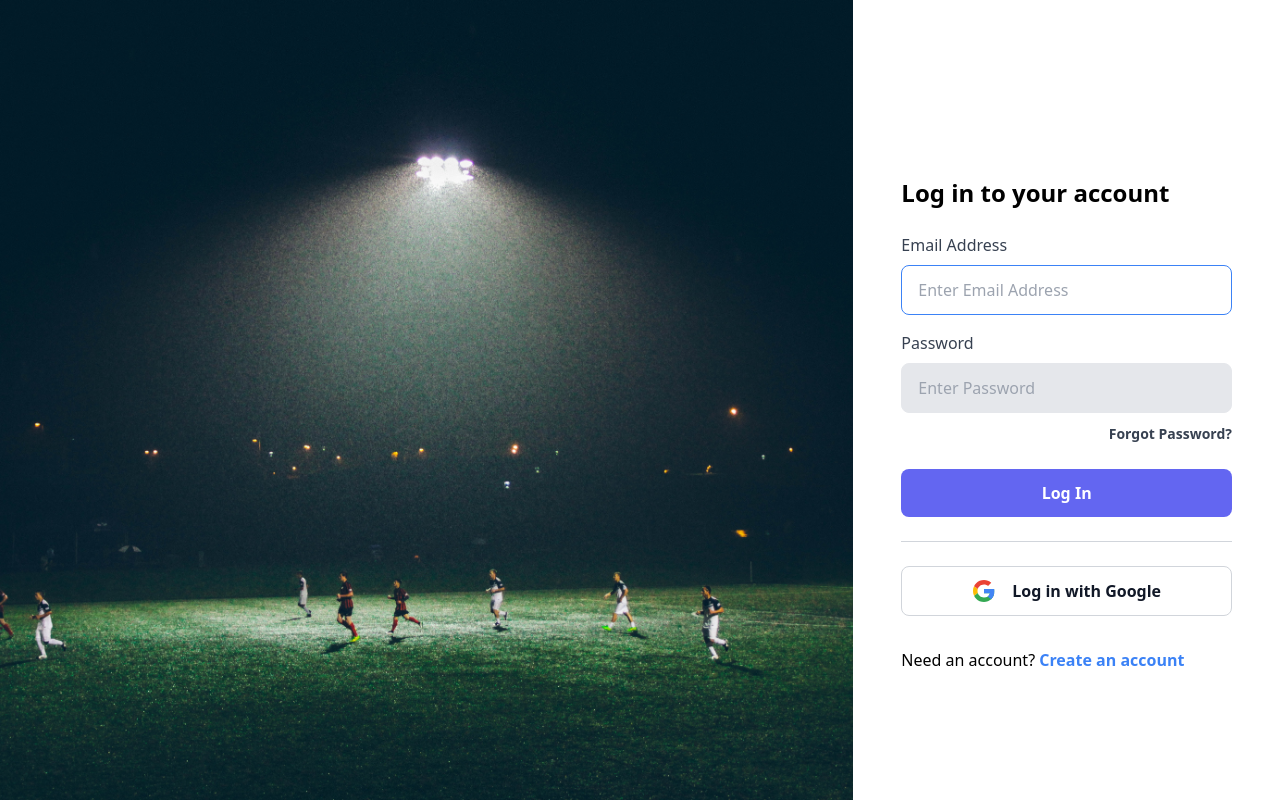
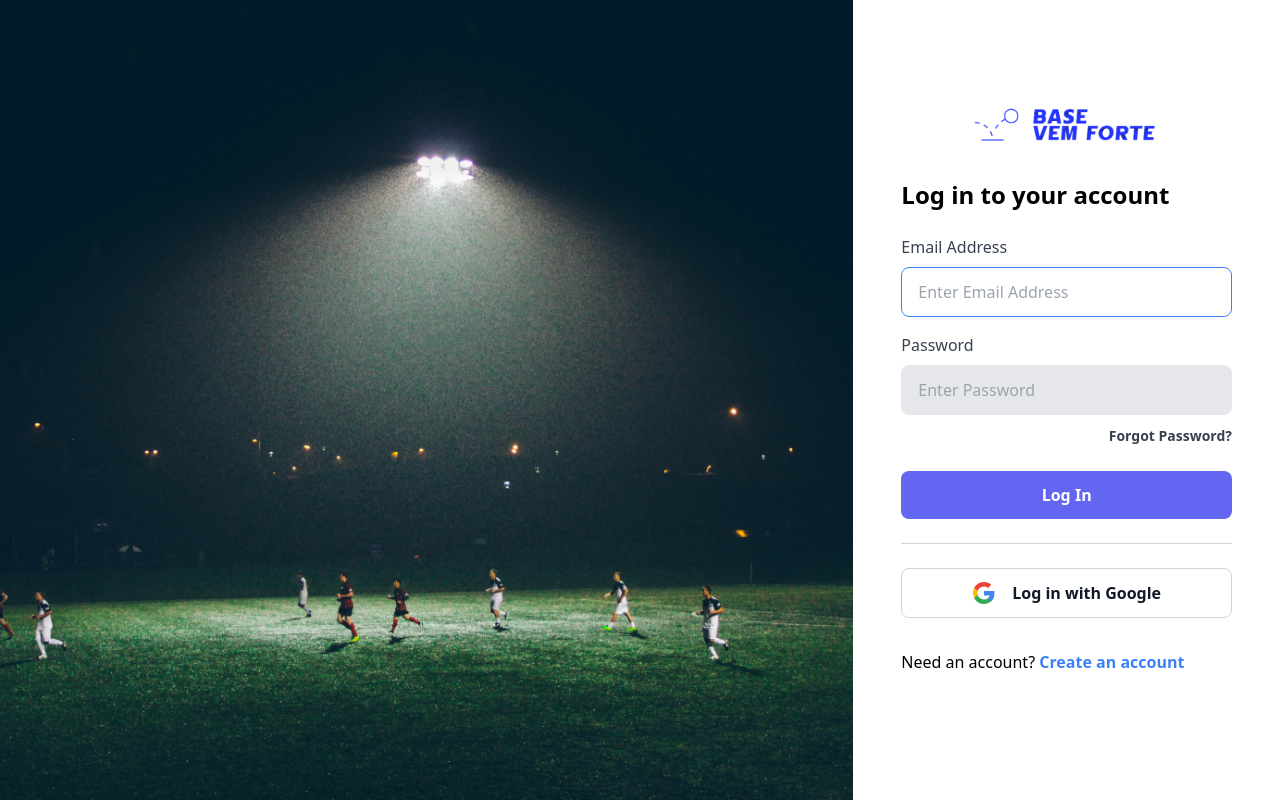
Before and after one commit to bolodissenoura/base-fut, a Next.js app: page / in a window 1280 px wide. Built offline with nearby package versions, Linux system fonts and the light colour scheme.

Commit message:
feat: logo on login page

```diff
--- a/src/pages/index.tsx
+++ b/src/pages/index.tsx
@@ -22,7 +22,9 @@ export default function Home() {
 
             <div className="w-full h-100">
 
-
+              <div className="w-100 h-1 flex justify-center items-center">
+                <Image src="/logo.png" alt="aa" width={200} height={30} className="object-cover" />
+              </div>
               <h1 className="text-xl md:text-2xl font-bold leading-tight mt-12">Log in to your account</h1>
 
               <form className="mt-6" action="#" method="POST">
```
Also changed, not shown: public/logo.png (added).
